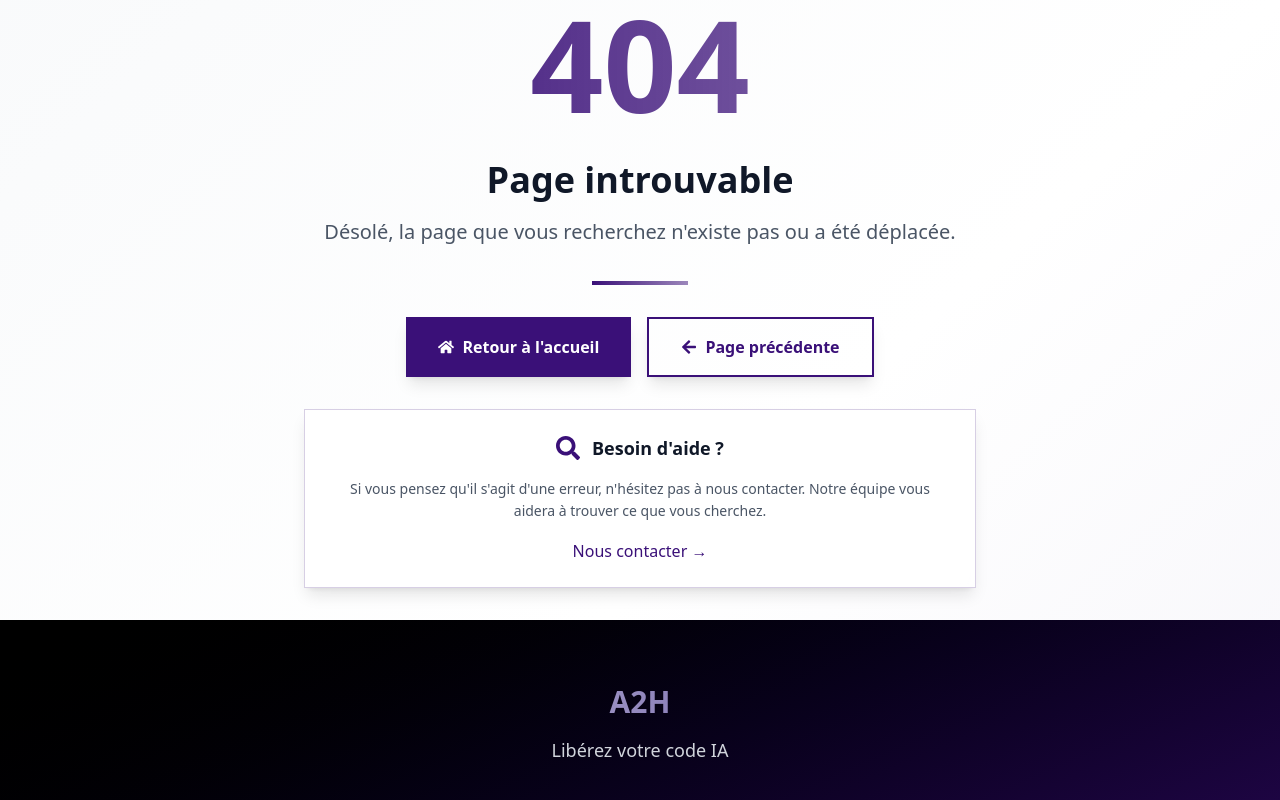
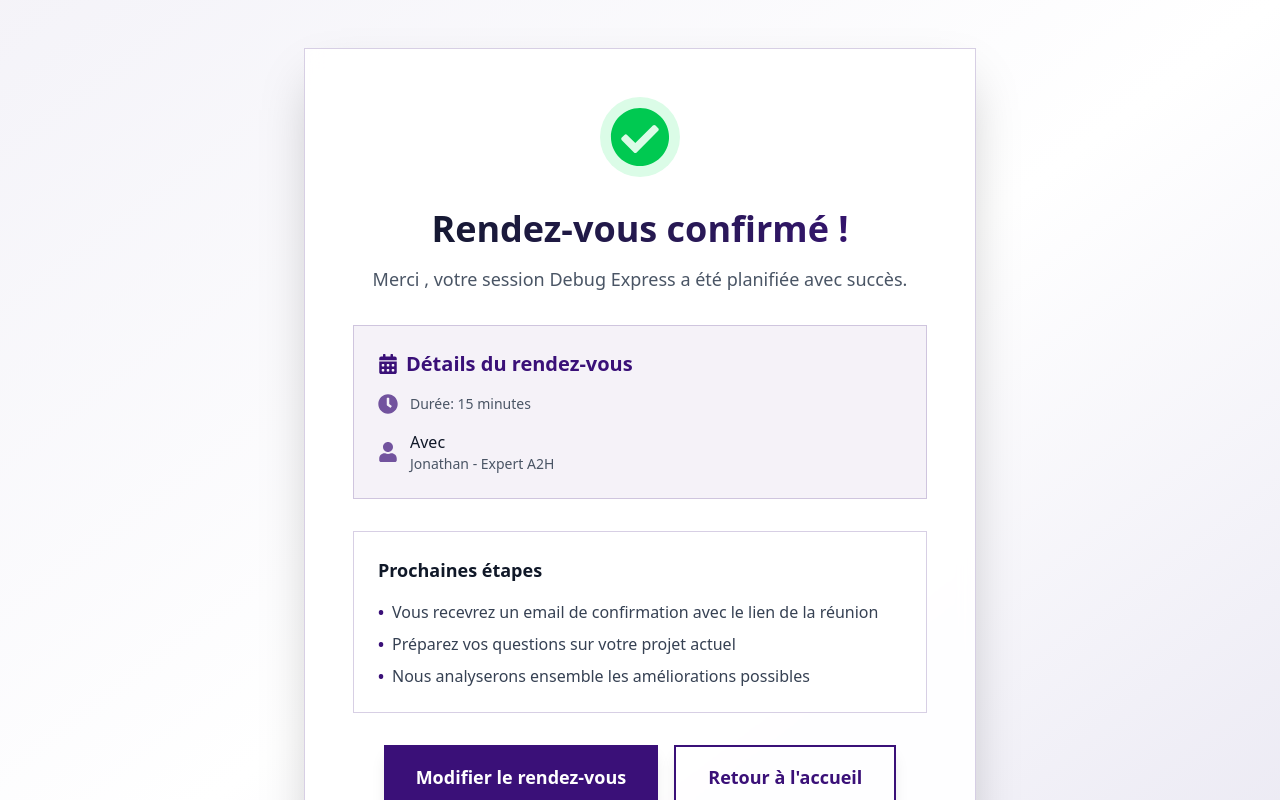
Before and after one commit to AI2HU/lp, a Next.js app: page /debug-express-invitation in a window 1280 px wide. Before the commit this address had no page. Shown: the top 800 px of the page. Built offline with nearby package versions, Linux system fonts and the light colour scheme.

Commit message:
Adds calendly confirmation page

```diff
--- /dev/null
+++ b/src/app/debug-express-invitation/page.tsx
@@ -0,0 +1,211 @@
+"use client";
+
+import { useSearchParams } from "next/navigation";
+import { FaCheckCircle, FaCalendarAlt, FaUser, FaEnvelope, FaClock } from "react-icons/fa";
+import { motion } from "framer-motion";
+
+export default function DebugExpressInvitationPage() {
+  const searchParams = useSearchParams();
+
+  // Extract parameters from URL
+  const assignedTo = searchParams.get('assigned_to') || '';
+  const eventTypeName = searchParams.get('event_type_name') || 'Debug Express';
+  const eventStartTime = searchParams.get('event_start_time') || '';
+  const eventEndTime = searchParams.get('event_end_time') || '';
+  const inviteeFirstName = searchParams.get('invitee_first_name') || '';
+  const inviteeLastName = searchParams.get('invitee_last_name') || '';
+  const inviteeFullName = searchParams.get('invitee_full_name') || '';
+  const inviteeEmail = searchParams.get('invitee_email') || '';
+
+  // Format date and time
+  const formatDateTime = (dateTimeString: string) => {
+    if (!dateTimeString) return '';
+    try {
+      const date = new Date(dateTimeString);
+      return date.toLocaleString('fr-FR', {
+        weekday: 'long',
+        year: 'numeric',
+        month: 'long',
+        day: 'numeric',
+        hour: '2-digit',
+        minute: '2-digit',
+        timeZone: 'Europe/Paris'
+      });
+    } catch (error) {
+      return dateTimeString;
+    }
+  };
+
+  const formatTime = (dateTimeString: string) => {
+    if (!dateTimeString) return '';
+    try {
+      const date = new Date(dateTimeString);
+      return date.toLocaleTimeString('fr-FR', {
+        hour: '2-digit',
+        minute: '2-digit',
+        timeZone: 'Europe/Paris'
+      });
+    } catch (error) {
+      return dateTimeString;
+    }
+  };
+
+  const displayName = inviteeFullName || `${inviteeFirstName} ${inviteeLastName}`.trim();
+
+  return (
+    <div className="min-h-screen bg-gradient-to-br from-accent/5 via-white to-accent/10 py-12 px-4 sm:px-6 lg:px-8">
+      <div className="max-w-2xl mx-auto">
+        <motion.div
+          initial={{ opacity: 0, y: 20 }}
+          animate={{ opacity: 1, y: 0 }}
+          transition={{ duration: 0.6 }}
+          className="bg-white/90 backdrop-blur-sm shadow-2xl border border-accent/20 p-8 sm:p-12"
+        >
+          {/* Success Icon */}
+          <motion.div
+            initial={{ scale: 0 }}
+            animate={{ scale: 1 }}
+            transition={{ delay: 0.2, type: "spring", stiffness: 200 }}
+            className="flex justify-center mb-8"
+          >
+            <div className="w-20 h-20 bg-green-100 rounded-full flex items-center justify-center">
+              <FaCheckCircle className="text-6xl text-green-500" />
+            </div>
+          </motion.div>
+
+          {/* Main Title */}
+          <motion.h1
+            initial={{ opacity: 0, y: 20 }}
+            animate={{ opacity: 1, y: 0 }}
+            transition={{ delay: 0.3 }}
+            className="text-3xl sm:text-4xl font-bold text-center mb-4 bg-gradient-to-r from-gray-900 to-accent bg-clip-text text-transparent"
+          >
+            Rendez-vous confirmé !
+          </motion.h1>
+
+          <motion.p
+            initial={{ opacity: 0, y: 20 }}
+            animate={{ opacity: 1, y: 0 }}
+            transition={{ delay: 0.4 }}
+            className="text-lg text-gray-600 text-center mb-8"
+          >
+            Merci {displayName}, votre session Debug Express a été planifiée avec succès.
+          </motion.p>
+
+          {/* Event Details Card */}
+          <motion.div
+            initial={{ opacity: 0, y: 20 }}
+            animate={{ opacity: 1, y: 0 }}
+            transition={{ delay: 0.5 }}
+            className="bg-accent/5 border border-accent/20 p-6 mb-8"
+          >
+            <h2 className="text-xl font-semibold text-accent mb-4 flex items-center gap-2">
+              <FaCalendarAlt />
+              Détails du rendez-vous
+            </h2>
+
+            <div className="space-y-4">
+              <div className="flex items-center gap-3">
+                <FaClock className="text-accent/70 w-5 h-5" />
+                <div>
+                  <p className="font-medium text-gray-900">
+                    {formatDateTime(eventStartTime)}
+                  </p>
+                  <p className="text-sm text-gray-600">
+                    Durée: 15 minutes
+                  </p>
+                </div>
+              </div>
+
+              <div className="flex items-center gap-3">
+                <FaUser className="text-accent/70 w-5 h-5" />
+                <div>
+                  <p className="font-medium text-gray-900">
+                    Avec {assignedTo}
+                  </p>
+                  <p className="text-sm text-gray-600">
+                    Jonathan - Expert A2H
+                  </p>
+                </div>
+              </div>
+
+              {inviteeEmail && (
+                <div className="flex items-center gap-3">
+                  <FaEnvelope className="text-accent/70 w-5 h-5" />
+                  <div>
+                    <p className="font-medium text-gray-900">
+                      {inviteeEmail}
+                    </p>
+                    <p className="text-sm text-gray-600">
+                      Email de confirmation envoyé
+                    </p>
+                  </div>
+                </div>
+              )}
+            </div>
+          </motion.div>
+
+          {/* Next Steps */}
+          <motion.div
+            initial={{ opacity: 0, y: 20 }}
+            animate={{ opacity: 1, y: 0 }}
+            transition={{ delay: 0.6 }}
+            className="bg-white/60 border border-accent/20 p-6 mb-8"
+          >
+            <h3 className="text-lg font-semibold text-gray-900 mb-4">
+              Prochaines étapes
+            </h3>
+            <ul className="space-y-2 text-gray-700">
+              <li className="flex items-start gap-2">
+                <span className="text-accent font-bold">•</span>
+                <span>Vous recevrez un email de confirmation avec le lien de la réunion</span>
+              </li>
+              <li className="flex items-start gap-2">
+                <span className="text-accent font-bold">•</span>
+                <span>Préparez vos questions sur votre projet actuel</span>
+              </li>
+              <li className="flex items-start gap-2">
+                <span className="text-accent font-bold">•</span>
+                <span>Nous analyserons ensemble les améliorations possibles</span>
+              </li>
+            </ul>
+          </motion.div>
+
+          {/* CTA Buttons */}
+          <motion.div
+            initial={{ opacity: 0, y: 20 }}
+            animate={{ opacity: 1, y: 0 }}
+            transition={{ delay: 0.7 }}
+            className="flex flex-col sm:flex-row gap-4 justify-center"
+          >
+            <button
+              onClick={() => window.open('https://calendly.com/jonathan-ai2h/30min', '_blank')}
+              className="bg-accent text-white px-8 py-4 text-lg font-semibold hover:bg-accent/90 transition-all duration-300 shadow-lg hover:shadow-xl transform hover:-translate-y-1"
+            >
+              Modifier le rendez-vous
+            </button>
+            <button
+              onClick={() => window.location.href = '/'}
+              className="border-2 border-accent text-accent px-8 py-4 text-lg font-semibold hover:bg-accent hover:text-white transition-all duration-300 shadow-lg hover:shadow-xl transform hover:-translate-y-1"
+            >
+              Retour à l'accueil
+            </button>
+          </motion.div>
+
+          {/* Footer Note */}
+          <motion.p
+            initial={{ opacity: 0 }}
+            animate={{ opacity: 1 }}
+            transition={{ delay: 0.8 }}
+            className="text-center text-sm text-gray-500 mt-8"
+          >
+            Des questions ? Contactez-nous à{" "}
+            <a href="mailto:contact@ai2h.tech" className="text-accent hover:text-accent/80 underline">
+              contact@ai2h.tech
+            </a>
+          </motion.p>
+        </motion.div>
+      </div>
+    </div>
+  );
+}
--- a/src/component/HeroSection.tsx
+++ b/src/component/HeroSection.tsx
@@ -163,10 +163,10 @@ export function HeroSection({}: HeroSectionProps) {
             Découvrir A2H
           </button>
           <button
-            onClick={() => document.getElementById("pricing-calculator")?.scrollIntoView({ behavior: "smooth" })}
+            onClick={() => window.open('https://calendly.com/jonathan-ai2h/30min', '_blank')}
             className="border-2 border-accent text-accent px-6 sm:px-10 py-4 sm:py-5 text-base sm:text-lg font-semibold hover:bg-accent hover:text-white transition-all duration-300 shadow-lg hover:shadow-xl transform hover:-translate-y-1"
           >
-            Voir une estimation
+            Debug Express
           </button>
         </motion.div>
       </motion.div>
```
